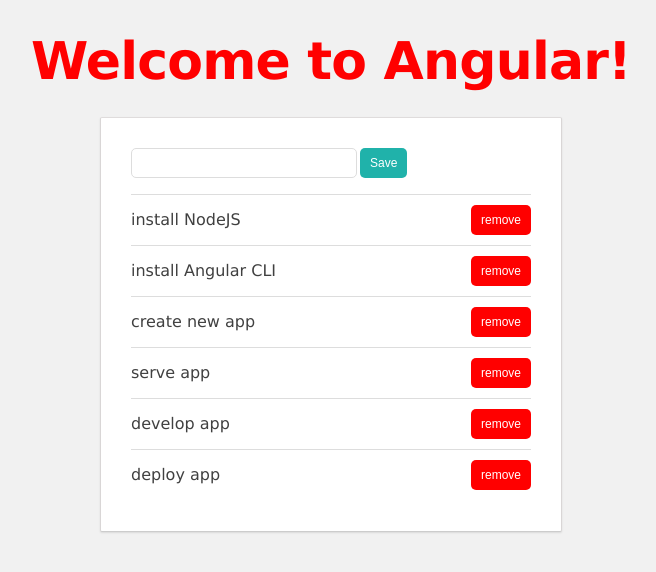
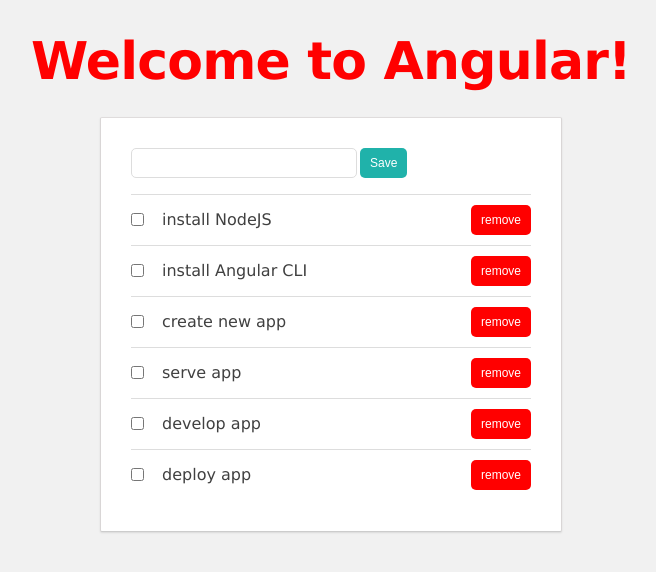
Before and after one commit to kotryn/ng-todo-list, an Angular app: page / in a window 1280 px wide. Shown: the top 572 px of the page, without its empty margins (309-965 px from the left). Built offline with nearby package versions, Linux system fonts and the light colour scheme.

Commit message:
working chekbox

```diff
--- a/src/app/list-manager/list-manager.component.html
+++ b/src/app/list-manager/list-manager.component.html
@@ -5,7 +5,9 @@
     <li *ngFor="let todoItem of todoList">
       <app-todo-item
         [item]="todoItem"
-        (remove)="removeItem($event)">
+        (remove)="removeItem($event)"
+        (check)="checkItem($event)"
+        >
       </app-todo-item>
     </li>
   </ul>
--- a/src/app/list-manager/list-manager.component.ts
+++ b/src/app/list-manager/list-manager.component.ts
@@ -21,6 +21,10 @@
     this.todoListService.deleteItem(item);
   }
 
+  checkItem(event) {
+    this.todoListService.updateItem(event.item, event.isChecked);
+  }
+
   ngOnInit() {
     this.todoList = this.todoListService.getTodoList();
   }
--- a/src/app/services/todo-list.service.ts
+++ b/src/app/services/todo-list.service.ts
@@ -33,7 +33,7 @@
 
   updateItem(item: TodoItem, changes) {
     const index = this.todoList.indexOf(item);
-    this.todoList[index] = { ...item, ...changes }; //?
+    this.todoList[index] = { ...item, ...changes };
     this.saveList();
   }
 
--- a/src/app/todo-item/todo-item.component.html
+++ b/src/app/todo-item/todo-item.component.html
@@ -1,5 +1,8 @@
 <div class="todo-item">
-  {{ item.title }}
+  <input #checkbox type="checkbox" class="todo-checkbox" (click)="checkItem()" [checked]="item.completed">
+  <div class="todo-title" [ngClass]="item.completed && 'strikethrough'">
+    {{ item.title }}
+  </div>
   <button class="btn btn-red" (click)="removeItem()">
     remove
   </button>
--- a/src/app/todo-item/todo-item.component.less
+++ b/src/app/todo-item/todo-item.component.less
@@ -5,14 +5,19 @@
   line-height: 30px;
   display: flex;
   justify-content: space-between;
-}
-​
+
   .todo-checkbox {
     flex-shrink: 0;
     margin: auto 1ex auto 0;
   }
-​
+
   .todo-title {
     flex-grow: 1;
     padding-left: 11px;
   }
+
+  .strikethrough {
+    text-decoration: line-through;
+    color: red;
+  }
+}
--- a/src/app/todo-item/todo-item.component.ts
+++ b/src/app/todo-item/todo-item.component.ts
@@ -14,8 +14,17 @@
 
   @Output() remove = new EventEmitter<TodoItem>();
 
+  @Output() check = new EventEmitter<any>();
+
   removeItem() {
     this.remove.emit(this.item);
+  }
+
+  checkItem() {
+    this.check.emit({
+      item: this.item,
+      isChecked: {completed: !this.item.completed}
+    });
   }
 
   ngOnInit() {
--- a/src/styles.less
+++ b/src/styles.less
@@ -38,7 +38,7 @@
 .btn-red {
   background: red;
 }
-​
+
 .btn-red:hover {
   background: darkred;
 }
```
Lines whose indentation alone changed are shown as unchanged.
